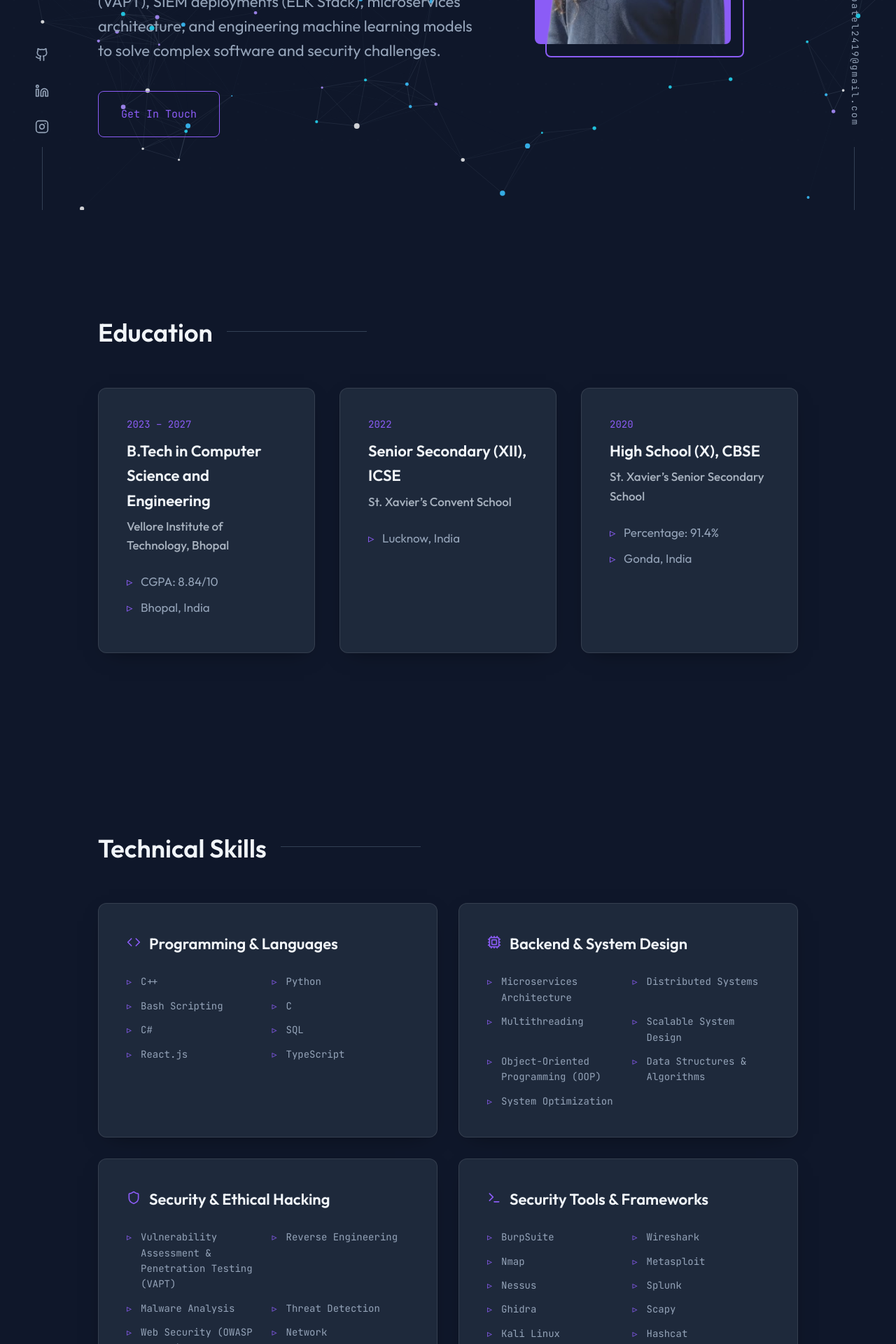
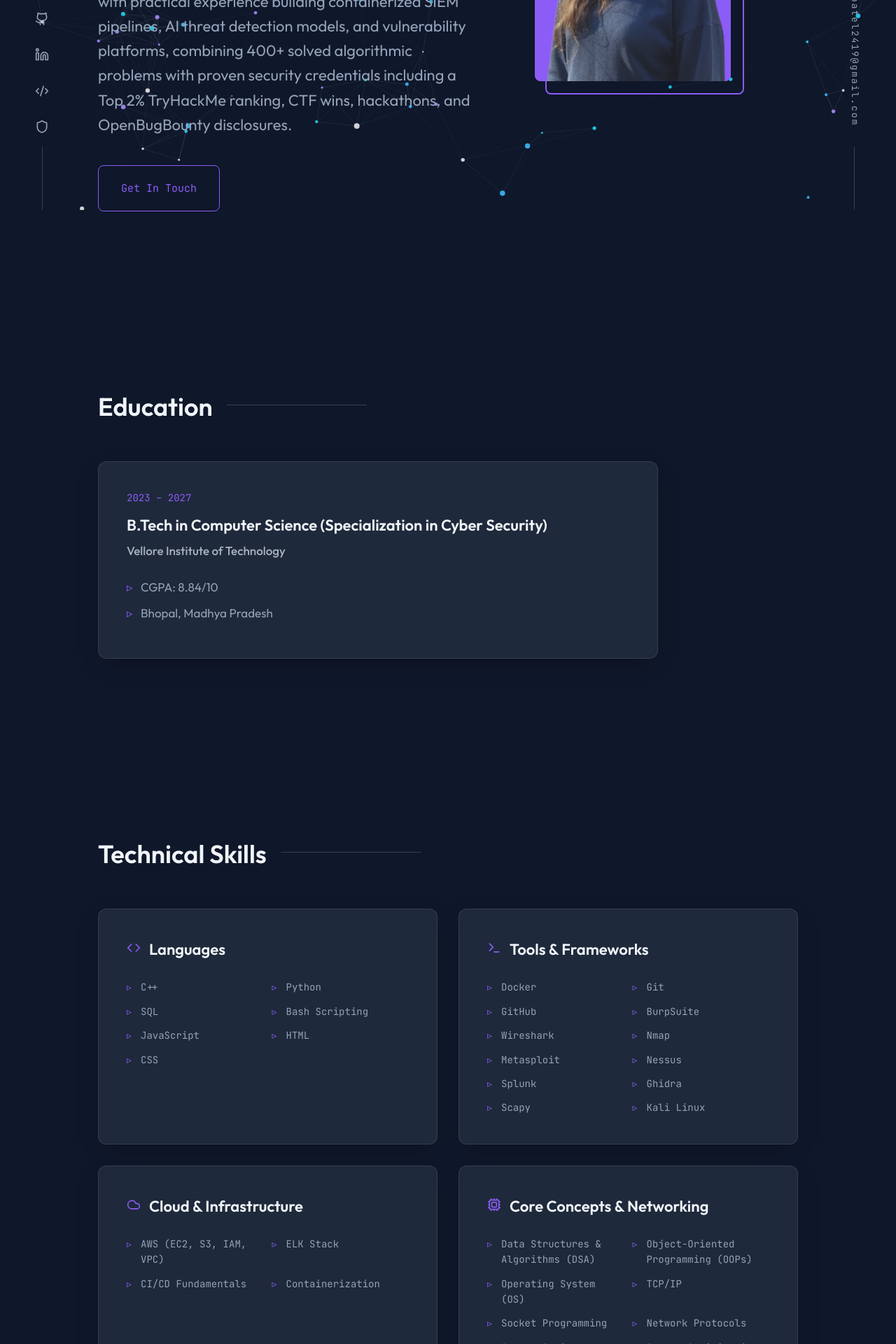
Before and after one commit to Rishikaaz/Portfolio, a Next.js app: page / in a window 1280 px wide. Shown: the part 500-2420 px from the top of the page at 70% size. Built offline with nearby package versions, Linux system fonts and the light colour scheme.

Commit message:
Update portfolio content to align strictly with latest resume

```diff
--- a/src/components/Achievements.tsx
+++ b/src/components/Achievements.tsx
@@ -15,9 +15,10 @@ const Achievements = () => {
   ];
 
   const accomplishments = [
-    { text: "Solved 300+ LeetCode problems and actively competed in Codeforces contests with a max of 902 contest rating.", icon: <Trophy size={18} /> },
-    { text: "Selected for the DSCI Cyber For Her Hackathon, qualified for Round 2 of Scripted By{Her} 2.0, Meesho Hackathon as well as in Honeywell and the APCSIP-2026 for a Cyber Cell internship.", icon: <Award size={18} /> },
-    { text: "Ranked in the top 2% globally on TryHackMe with a 177-day learning streak in penetration testing and digital forensics.", icon: <Trophy size={18} /> },
+    { text: "Solved 400+ LeetCode problems and actively competed in Codeforces contests with a max of 902 contest rating.", icon: <Trophy size={18} /> },
+    { text: "Selected for the DSCI Cyber For Her Hackathon, qualified for Round 2 of Scripted By{Her} 2.0, Meesho Hackathon as well as in Honeywell and got an offer letter from APCSIP-2026 for a Cyber Cell internship.", icon: <Award size={18} /> },
+    { text: "Identified and responsibly disclosed a Cross-Site Scripting (XSS) vulnerability via OpenBugBounty, earning the Fastest Fix Badge after remediation within 24 hours.", icon: <Award size={18} /> },
+    { text: "Ranked in the top 2% globally on TryHackMe with the longest 177-day learning streak.", icon: <Trophy size={18} /> },
     { text: "Placed 355th out of 5,947 global competitors in the TryHackMe Industrial-Intrusion CTF.", icon: <Trophy size={18} /> },
     { text: "Secured 7th rank nationally in the Shell n’Zen CTF, solving complex web security and reverse engineering challenges.", icon: <Award size={18} /> }
   ];
--- a/src/components/Contact.tsx
+++ b/src/components/Contact.tsx
@@ -1,6 +1,6 @@
 "use client";
 import React from 'react';
-import { Github, Linkedin, Instagram, Mail } from 'lucide-react';
+import { Github, Linkedin, Code2, Shield, Mail } from 'lucide-react';
 import { motion } from 'framer-motion';
 
 const Contact = () => {
@@ -30,10 +30,11 @@ const Contact = () => {
 
         <div className="social-links">
           {[
-            { icon: <Github size={24} />, url: "https://github.com/Rishikaaz" },
-            { icon: <Linkedin size={24} />, url: "https://www.linkedin.com/in/rishika-patel-854ba5289" },
-            { icon: <Instagram size={24} />, url: "https://www.instagram.com/rishikaaz19/" },
-            { icon: <Mail size={24} />, url: "mailto:rishika.patel2419@gmail.com" }
+            { icon: <Github size={24} />, url: "https://github.com/Rishikaaz", label: "GitHub" },
+            { icon: <Linkedin size={24} />, url: "https://linkedin.com/in/rishika-patel", label: "LinkedIn" },
+            { icon: <Code2 size={24} />, url: "https://leetcode.com/rishikaaz19", label: "LeetCode" },
+            { icon: <Shield size={24} />, url: "https://tryhackme.com/p/Rishikaaz19", label: "TryHackMe" },
+            { icon: <Mail size={24} />, url: "mailto:rishika.patel2419@gmail.com", label: "Email" }
           ].map((social, i) => (
             <motion.a
               key={i}
--- a/src/components/Education.tsx
+++ b/src/components/Education.tsx
@@ -5,22 +5,10 @@ import { motion } from 'framer-motion';
 const Education = () => {
   const education = [
     {
-      title: "B.Tech in Computer Science and Engineering",
-      company: "Vellore Institute of Technology, Bhopal",
+      title: "B.Tech in Computer Science (Specialization in Cyber Security)",
+      company: "Vellore Institute of Technology",
       date: "2023 – 2027",
-      desc: ["CGPA: 8.84/10", "Bhopal, India"]
-    },
-    {
-      title: "Senior Secondary (XII), ICSE",
-      company: "St. Xavier’s Convent School",
-      date: "2022",
-      desc: ["Lucknow, India"]
-    },
-    {
-      title: "High School (X), CBSE",
-      company: "St. Xavier’s Senior Secondary School",
-      date: "2020",
-      desc: ["Percentage: 91.4%", "Gonda, India"]
+      desc: ["CGPA: 8.84/10", "Bhopal, Madhya Pradesh"]
     }
   ];
 
@@ -70,20 +58,10 @@ const Education = () => {
 
       <style jsx>{`
                 .education-grid {
-                    display: grid;
-                    grid-template-columns: repeat(3, 1fr);
-                    gap: 35px;
+                    display: max-content;
+                    width: 100%;
+                    max-width: 800px;
                     margin-top: 50px;
-                }
-                @media (max-width: 1080px) {
-                    .education-grid {
-                        grid-template-columns: repeat(2, 1fr);
-                    }
-                }
-                @media (max-width: 768px) {
-                    .education-grid {
-                        grid-template-columns: 1fr;
-                    }
                 }
                 .education-card-wrapper {
                     height: 100%;
--- a/src/components/Experience.tsx
+++ b/src/components/Experience.tsx
@@ -6,21 +6,11 @@ const Experience = () => {
 
   const experience = [
     {
-      title: "Cyber Security and Ethical Hacking Intern",
+      title: "Cyber Security Intern",
       company: "Tamizhan Skills",
-      date: "Jun – Jul 2025 (Remote)",
+      date: "Jun 2025 – Jul 2025 | Remote",
       desc: [
-        "Programmed 6+ proof-of-concept Python security tools, including a custom multi-port socket scanner, file-encryption utilities, and AES-encrypted client-server communication channels.",
-        "Applied practical ethical hacking techniques to simulate real-world attacks and recommend remediation strategies."
-      ]
-    },
-    {
-      title: "Green Skills with AI Technologies Intern",
-      company: "Edunet Foundation",
-      date: "Jun – Jul 2025 (Remote)",
-      desc: [
-        "Engineered data preprocessing and feature selection pipelines in Python for environmental datasets, reducing model training variance and improving report generation efficiency by 25%.",
-        "Evaluated AI-driven solutions for optimizing environmental data analysis and reporting."
+        "Programmed 6+ proof-of-concept Python security tools, including a custom multi-port socket scanner, file-encryption utilities and keyloggers."
       ]
     }
   ];
--- a/src/components/Hero.tsx
+++ b/src/components/Hero.tsx
@@ -18,7 +18,7 @@ const Hero = () => {
           <h1 className="hero-name">Rishika Patel.</h1>
           <h2 className="hero-tagline">Secure the digital. Build the future.</h2>
           <p className="hero-desc">
-            I'm a <strong>Computer Science student</strong> at VIT Bhopal specializing in <strong>Cybersecurity, Ethical Hacking & Scalable Systems</strong>. Experienced in Vulnerability Assessment (VAPT), SIEM deployments (ELK Stack), microservices architecture, and engineering machine learning models to solve complex software and security challenges.
+            Computer Science undergraduate with solid foundations in DSA, network protocols, and AWS, proficient in Python, C++, Docker, and the ELK Stack, with practical experience building containerized SIEM pipelines, AI threat detection models, and vulnerability platforms, combining 400+ solved algorithmic problems with proven security credentials including a Top 2% TryHackMe ranking, CTF wins, hackathons, and OpenBugBounty disclosures.
           </p>
           <div className="hero-cta">
             <a href="#contact" className="cta-btn">
--- a/src/components/Projects.tsx
+++ b/src/components/Projects.tsx
@@ -7,31 +7,32 @@ const Projects = () => {
   const projects = [
     {
       title: "Containerized HIDS & SIEM Pipeline",
-      date: "May 2026",
-      desc: "Spearheaded a containerized SIEM architecture using Docker Compose, optimizing host CPU/RAM overhead by reducing resource consumption by 40% through strategic VM migration. Developed a high-throughput Python HIDS sensor via Scapy to capture live traffic and stream real-time JSON alert logs over TCP.",
-      tech: ["Python", "Docker", "ELK stack", "Scapy", "Linux Shell Scripting"],
+      desc: [
+        "Spearheaded a containerized SIEM architecture using Docker Compose, optimizing host CPU/RAM overhead by reducing resource consumption by 40% through strategic VM migration.",
+        "Developed a high-throughput Python HIDS sensor using Scapy to capture live traffic and stream real-time JSON alerts over TCP."
+      ],
+      tech: ["Python", "Docker", "ELK Stack", "Scapy", "Linux", "Nmap"],
       github: "https://github.com/Rishikaaz"
     },
     {
       title: "Vulnerability Management Platform",
-      date: "Jul 2026",
-      desc: "Engineered a modular vulnerability management platform in Python automating network reconnaissance, asynchronous port scanning, CVE signature matching, and HTTP header auditing. Integrated SQLite database schemas to track, correlate, and index system vulnerabilities over time, cutting manual reporting effort by 50%.",
+      desc: [
+        "Engineered a modular vulnerability management platform in Python automating network reconnaissance, asynchronous port scanning, CVE signature matching, and HTTP header auditing.",
+        "Integrated SQLite database schemas to track, correlate, and index system vulnerabilities over time, cutting manual reporting effort by 50%.",
+        "Enhanced an automated security reporting engine that aggregates structured database findings into executive-level vulnerability assessment reports."
+      ],
       tech: ["Python", "SQLite", "Network Security", "Socket Programming"],
       github: "https://github.com/Rishikaaz/Vulnerability-Management-Platform"
     },
     {
       title: "AI-Powered Behavioral Anomaly Detection",
-      date: "Jul 2026",
-      desc: "Designed an end-to-end threat detection pipeline capturing raw network packets using Scapy, converting them into behavioral features for unsupervised ML models (Isolation Forest, Autoencoders). Trained on baseline traffic to spot zero-day anomalies and streamed JSON alert logs into SIEM workflows, cutting false positives by 60%.",
-      tech: ["Python", "Scikit-learn", "Pandas", "Scapy", "Networking"],
+      desc: [
+        "Built an end-to-end threat detection pipeline that captures raw network packets using Scapy, converts them into behavioral features, and passes them to unsupervised models.",
+        "Trained the system on baseline network traffic to identify subtle zero-day anomalies and multi-stage attack patterns that traditional signature-based rules miss.",
+        "Streamed real-time JSON alert logs directly into SIEM workflows, cutting down false positives and enabling immediate incident response by 60%."
+      ],
+      tech: ["Python", "Scikit-learn", "Scapy", "Networking"],
       github: "https://github.com/Rishikaaz"
-    },
-    {
-      title: "Carbon-Emission-Prediction & Data Pipeline",
-      date: "Jun – Jul 2025",
-      desc: "Built a predictive data pipeline using Python and Scikit-learn to forecast environmental metrics from industrial datasets. Implemented feature engineering, data normalization pipelines, and visualization modules to convert software logs into actionable analytical insights.",
-      tech: ["Python", "Scikit-learn", "Pandas", "NumPy", "Data Pipelines"],
-      github: "https://github.com/Rishikaaz/Carbon-Emission-Prediction"
     }
   ];
 
@@ -63,7 +64,6 @@ const Projects = () => {
                     <Folder size={40} />
                   </div>
                   <div className="project-links">
-                    {project.date && <span className="project-date">{project.date}</span>}
                     <a href={project.github} target="_blank" rel="noopener noreferrer">
                       <Github size={20} />
                     </a>
@@ -71,7 +71,15 @@ const Projects = () => {
                 </div>
                 <h3 className="project-title">{project.title}</h3>
                 <div className="project-description">
-                  <p>{project.desc}</p>
+                  {Array.isArray(project.desc) ? (
+                    <ul className="project-bullets">
+                      {project.desc.map((bullet, k) => (
+                        <li key={k}>{bullet}</li>
+                      ))}
+                    </ul>
+                  ) : (
+                    <p>{project.desc}</p>
+                  )}
                 </div>
               </header>
               <footer>
@@ -157,7 +165,24 @@ const Projects = () => {
         }
         .project-description {
           color: var(--light-slate);
-          font-size: var(--fz-lg);
+          font-size: var(--fz-md);
+        }
+        .project-bullets {
+          list-style: none;
+          padding: 0;
+          margin: 0;
+        }
+        .project-bullets li {
+          position: relative;
+          padding-left: 20px;
+          margin-bottom: 8px;
+          line-height: 1.5;
+        }
+        .project-bullets li:before {
+          content: "▹";
+          position: absolute;
+          left: 0;
+          color: var(--accent);
         }
         .project-tech-list {
           display: flex;
--- a/src/components/Skills.tsx
+++ b/src/components/Skills.tsx
@@ -6,34 +6,29 @@ import { motion } from 'framer-motion';
 const Skills = () => {
   const skillCategories = [
     {
-      title: "Programming & Languages",
+      title: "Languages",
       icon: <Code size={20} />,
-      skills: ["C++", "Python", "Bash Scripting", "C", "C#", "SQL", "React.js", "TypeScript"]
+      skills: ["C++", "Python", "SQL", "Bash Scripting", "JavaScript", "HTML", "CSS"]
     },
     {
-      title: "Backend & System Design",
+      title: "Tools & Frameworks",
+      icon: <Terminal size={20} />,
+      skills: ["Docker", "Git", "GitHub", "BurpSuite", "Wireshark", "Nmap", "Metasploit", "Nessus", "Splunk", "Ghidra", "Scapy", "Kali Linux"]
+    },
+    {
+      title: "Cloud & Infrastructure",
+      icon: <Cloud size={20} />,
+      skills: ["AWS (EC2, S3, IAM, VPC)", "ELK Stack", "CI/CD Fundamentals", "Containerization"]
+    },
+    {
+      title: "Core Concepts & Networking",
       icon: <Cpu size={20} />,
-      skills: ["Microservices Architecture", "Distributed Systems", "Multithreading", "Scalable System Design", "Object-Oriented Programming (OOP)", "Data Structures & Algorithms", "System Optimization"]
+      skills: ["Data Structures & Algorithms (DSA)", "Object-Oriented Programming (OOPs)", "Operating System (OS)", "TCP/IP", "Socket Programming", "Network Protocols", "Secure Coding", "System Optimization"]
     },
     {
       title: "Security & Ethical Hacking",
       icon: <Shield size={20} />,
-      skills: ["Vulnerability Assessment & Penetration Testing (VAPT)", "Reverse Engineering", "Malware Analysis", "Threat Detection", "Web Security (OWASP Top 10)", "Network Reconnaissance", "Secure Coding"]
-    },
-    {
-      title: "Security Tools & Frameworks",
-      icon: <Terminal size={20} />,
-      skills: ["BurpSuite", "Wireshark", "Nmap", "Metasploit", "Nessus", "Splunk", "Ghidra", "Scapy", "Kali Linux", "Hashcat"]
-    },
-    {
-      title: "Cloud, DevOps & Infrastructure",
-      icon: <Cloud size={20} />,
-      skills: ["AWS (EC2, S3, IAM, VPC)", "Docker & Docker Compose", "CI/CD Fundamentals", "Containerization", "Linux Administration", "Server Management", "ELK Stack"]
-    },
-    {
-      title: "Networking & Protocols",
-      icon: <Network size={20} />,
-      skills: ["TCP/IP", "OSI Model", "Socket Programming", "Network Traffic Analysis", "Packet Capture", "Network Protocols"]
+      skills: ["Computer Networking", "Vulnerability Assessment & Penetration Testing (VAPT)", "Reverse Engineering", "Malware Analysis", "Threat Detection", "Web Security", "OWASP Top 10"]
     }
   ];
 
--- a/src/components/SocialSidebars.tsx
+++ b/src/components/SocialSidebars.tsx
@@ -1,6 +1,6 @@
 "use client";
 import React from 'react';
-import { Github, Linkedin, Instagram } from 'lucide-react';
+import { Github, Linkedin, Code2, Shield } from 'lucide-react';
 import { motion } from 'framer-motion';
 
 const SocialSidebars = () => {
@@ -19,13 +19,18 @@ const SocialSidebars = () => {
                         </a>
                     </li>
                     <li>
-                        <a href="https://www.linkedin.com/in/rishika-patel-854ba5289" target="_blank" rel="noreferrer" aria-label="Linkedin">
+                        <a href="https://linkedin.com/in/rishika-patel" target="_blank" rel="noreferrer" aria-label="Linkedin">
                             <Linkedin size={20} />
                         </a>
                     </li>
                     <li>
-                        <a href="https://www.instagram.com/rishikaaz19/" target="_blank" rel="noreferrer" aria-label="Instagram">
-                            <Instagram size={20} />
+                        <a href="https://leetcode.com/rishikaaz19" target="_blank" rel="noreferrer" aria-label="LeetCode">
+                            <Code2 size={20} />
+                        </a>
+                    </li>
+                    <li>
+                        <a href="https://tryhackme.com/p/Rishikaaz19" target="_blank" rel="noreferrer" aria-label="TryHackMe">
+                            <Shield size={20} />
                         </a>
                     </li>
                 </ul>
```
Also changed, not shown: src/components/About.tsx (+5 -2 lines).
